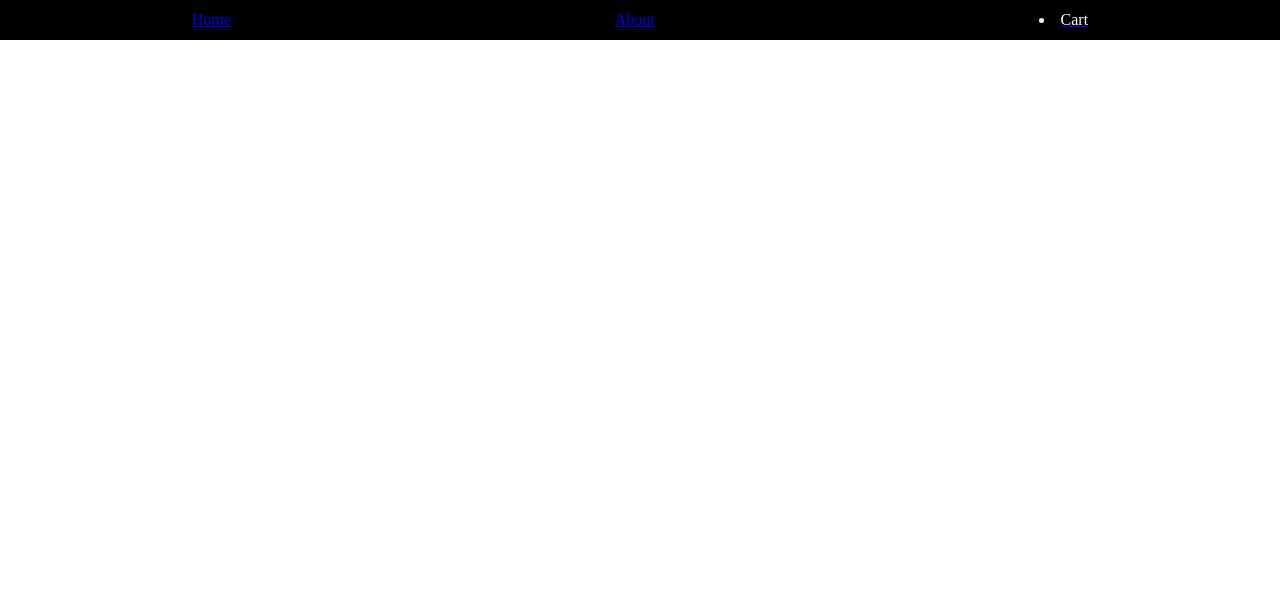
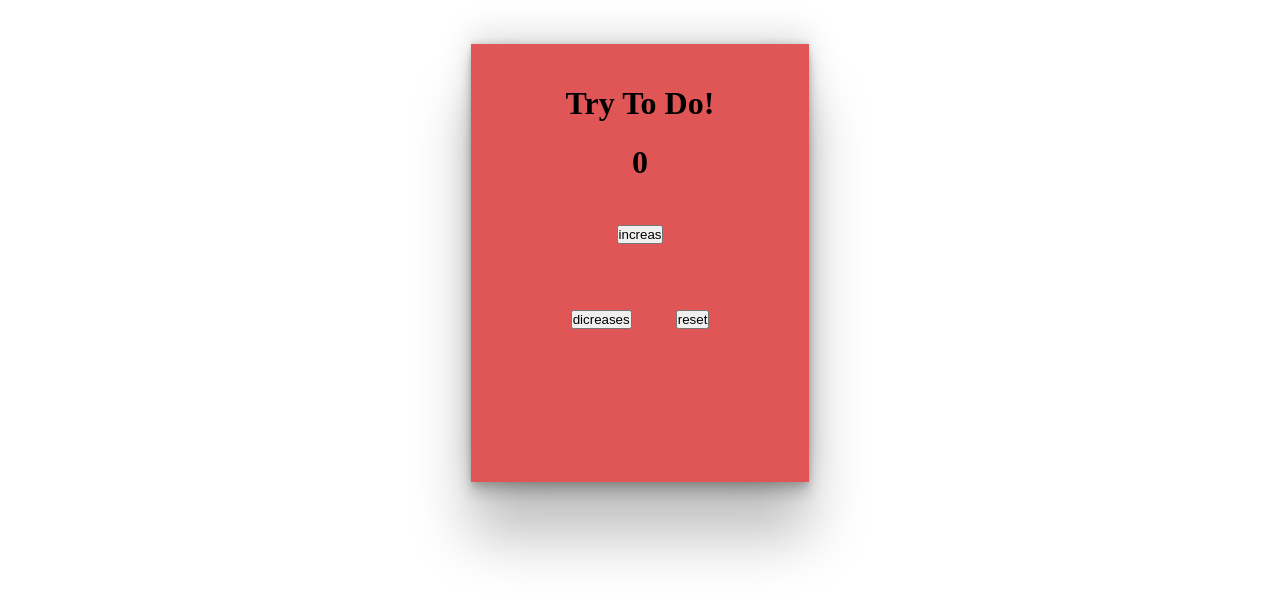
Before and after one commit to GyandeepPal/ReactJS, a React (Vite) app in the folder my-react-app/: page /cart in a window 1280 px wide. Shown: the top 598 px of the page. Built offline with nearby package versions, Linux system fonts and the light colour scheme.

Commit message:
NextToDo

```diff
--- a/my-react-app/src/App.css
+++ b/my-react-app/src/App.css
@@ -1,31 +1,19 @@
 *{
-  margin: 0;
+  margin: 22px;;
   padding: 0;
 }
 
-nav{
-  background-color: black;
-  height: 40px;
-  display: flex;
-  justify-content: space-around;
-  align-items: center;
 
-}
-li{
-  color: snow;
-}
-#card{
-  display: flex;
-  flex-wrap: wrap;
-  gap: 20px;
-  /* height: 200px;
-  width: 171px;
-  background-color: antiquewhite; */
-}
-#main_card{
-  height: 200px;
-  width: 171px;
-  background-color: snow;
+#main{
+  height: 400px;
+  width: 300px;
+  margin: auto;
+  padding: 19px;
+  justify-content: center;
+  text-align: center;
+
+
+  background-color: rgb(224, 85, 85);
   box-shadow: rgba(0, 0, 0, 0.25) 0px 54px 55px, rgba(0, 0, 0, 0.12) 0px -12px 30px, rgba(0, 0, 0, 0.12) 0px 4px 6px, rgba(0, 0, 0, 0.17) 0px 12px 13px, rgba(0, 0, 0, 0.09) 0px -3px 5px;
 }
 img{
--- a/my-react-app/src/App.jsx
+++ b/my-react-app/src/App.jsx
@@ -1,25 +1,37 @@
-import React from 'react'
-import Home from "./Home"
-import Cart from "./Cart"
-import NavBar from "./Navbar"
-import { useState } from "react"
-import { Route, Routes } from "react-router-dom"
+// import React from 'react'
+// import Home from "./Home"
+// import Cart from "./Cart"
+// import NavBar from "./Navbar"
+// import { useState } from "react"
+// import { Route, Routes } from "react-router-dom"
 
 
 
 
+// const App = () => {
+//   let [apiData,SetApiData] =   useState([])
+//  let [cart,SetCart]= useState([])
+//   return (
+
+//     <div>
+//       <NavBar/>
+//       <Routes>
+//         <Route path="/" element={<Home apiData={apiData}  SetApiData={SetApiData} cart={cart}  SetCart={SetCart}/>}/>
+//         <Route path="/cart" element={<Cart cart={cart}/>}/>
+
+//       </Routes>
+//     </div>
+//   )
+// }
+
+// export default App
+
+
+import NextToDo from "./NextToDo"
 const App = () => {
-  let [apiData,SetApiData] =   useState([])
- let [cart,SetCart]= useState([])
   return (
-
     <div>
-      <NavBar/>
-      <Routes>
-        <Route path="/" element={<Home apiData={apiData}  SetApiData={SetApiData} cart={cart}  SetCart={SetCart}/>}/>
-        <Route path="/cart" element={<Cart cart={cart}/>}/>
-
-      </Routes>
+      < NextToDo/>
     </div>
   )
 }
--- a/my-react-app/src/Context.jsx
+++ b/my-react-app/src/Context.jsx
@@ -1,4 +1,4 @@
 import { createContext } from "react";
-
+export const storContext
 let context= createContext()
 export default context;
--- a/my-react-app/src/Home.jsx
+++ b/my-react-app/src/Home.jsx
@@ -37,35 +37,57 @@
 
 // export default Home;
 
-import React, { useEffect } from 'react'
-import './App.css'
-const Home = ({apiData , SetApiData,Cart,SetCart} )=> {
-    useEffect(() =>{
-       async function apiCall(){
-        let res= await fetch("https://dummyjson.com/products")
-        let data=await res.json()
-        console.log(data);
-
-        SetApiData(data.products)
-      }
-      apiCall()
-      },[])
 
 
+
+
+
+
+
+
+
+// import React, { useEffect } from 'react'
+// import './App.css'
+// const Home = ({apiData , SetApiData,Cart,SetCart} )=> {
+//     useEffect(() =>{
+//        async function apiCall(){
+//         let res= await fetch("https://dummyjson.com/products")
+//         let data=await res.json()
+//         console.log(data);
+
+//         SetApiData(data.products)
+//       }
+//       apiCall()
+//       },[])
+
+
+//   return (
+//     <div id ='card'>
+//   {apiData.map((a) => (
+//     <div id="main_card" key={a.id}>
+//       <img src={a.thumbnail} alt={a.title} />
+//       {/* <h3>{a.title}</h3>
+//       <h3>₹{a.price}</h3> */}
+
+//      <button onClick={() => SetCart((prev) => [...prev, a])}>Add To Cart</button>
+
+//     </div>
+//   ))}
+
+// </div>
+//   )
+// }
+// export default Home
+
+
+
+
+import React from 'react'
+
+const Home = () => {
   return (
-    <div id ='card'>
-  {apiData.map((a) => (
-    <div id="main_card" key={a.id}>
-      <img src={a.thumbnail} alt={a.title} />
-      {/* <h3>{a.title}</h3>
-      <h3>₹{a.price}</h3> */}
-
-     <button onClick={() => SetCart((prev) => [...prev, a])}>Add To Cart</button>
-
-    </div>
-  ))}
-
-</div>
+    <div>Home</div>
   )
 }
+
 export default Home
--- /dev/null
+++ b/my-react-app/src/NextToDo.jsx
@@ -0,0 +1,51 @@
+import React, { useReducer } from 'react'
+import './App.css'
+
+function reduce(state,action){
+
+  if(action.type === "increas"){
+    console.log("increas");
+
+    return state+1
+  }else if(action.type==="dicreases"){
+    console.log("dcreas");
+
+    return state-1
+  }else if(action.type==="reset"){
+    console.log("reset");
+
+    return 0
+  }else{
+ return state
+  }
+
+}
+
+const NextToDo = () => {
+ const [state,dispatch]=useReducer(reduce,0)
+  return (
+
+    <div id="main">
+      <h1>Try To Do!</h1>
+        <h1>{state}</h1>
+
+        <div id='increas'>
+
+        <button onClick={(()=>dispatch({type:"increas"}))}>increas</button>
+        </div>
+
+
+
+        <button onClick={(()=>dispatch({type:"dicreases"}))}>dicreases</button>
+
+
+
+        <button onClick={(()=>dispatch({type:"reset"}))}>reset</button>
+
+
+
+    </div>
+  )
+}
+
+export default NextToDo
```
Also changed, not shown: my-react-app/src/ToDo.jsx (+44 -0 lines), my-react-app/src/main.jsx (+5 -5 lines).
